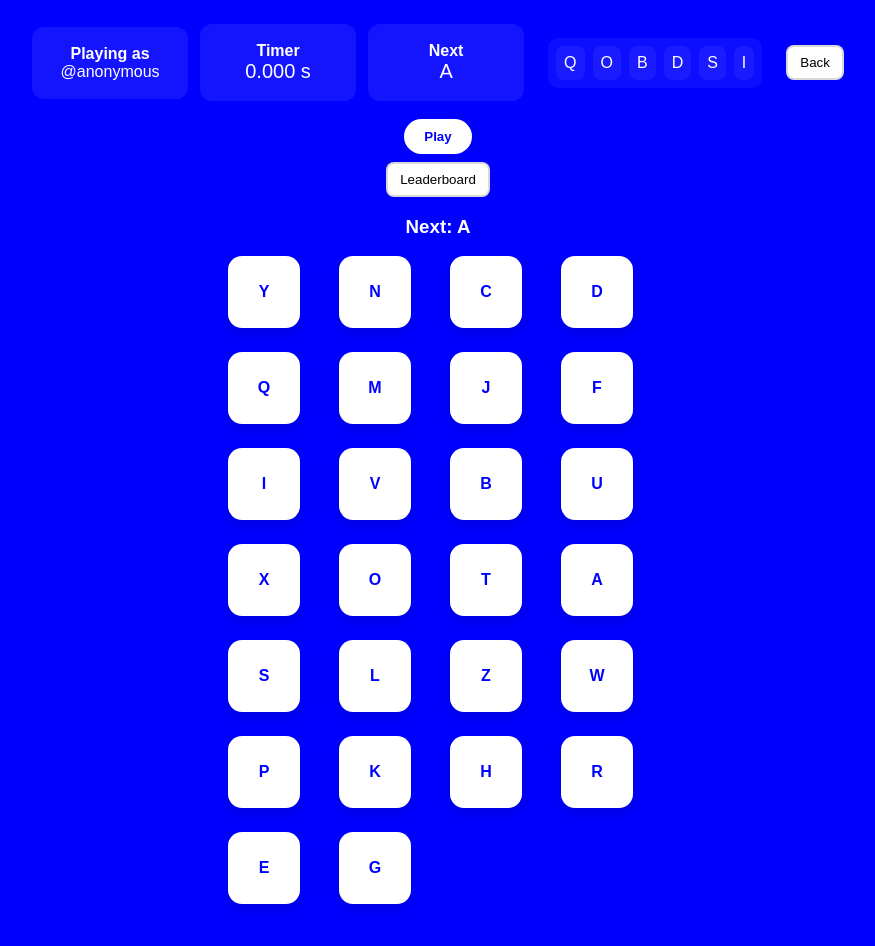
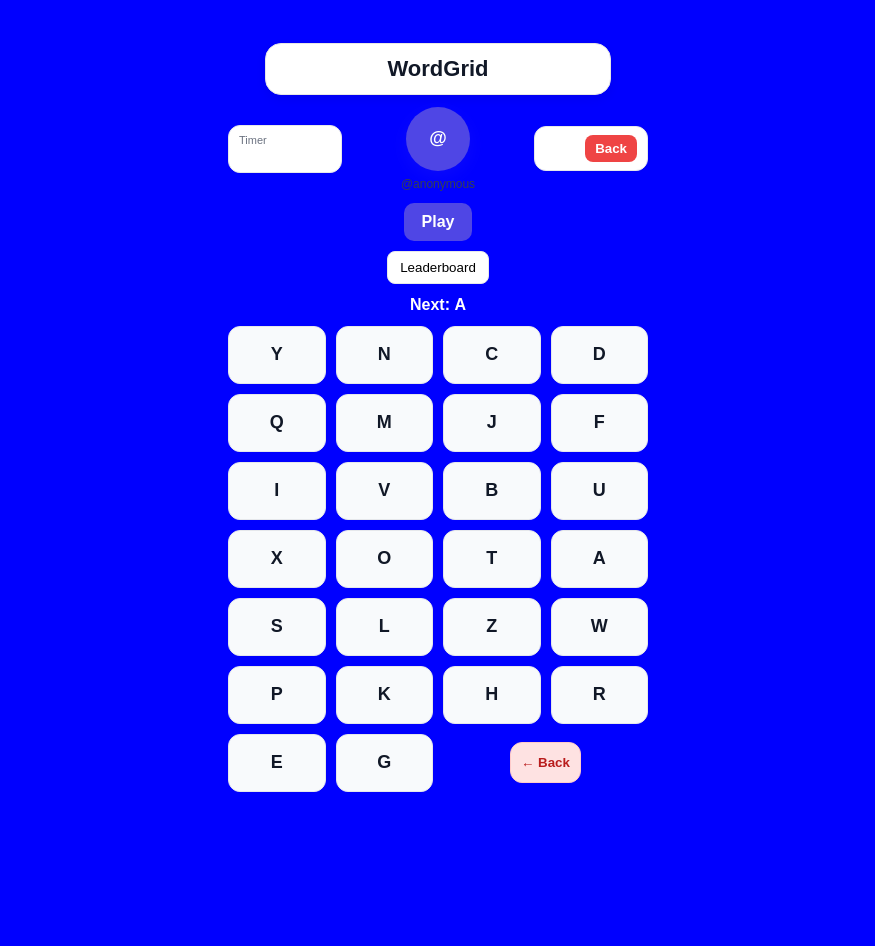
Before and after one commit to rhmarketing24/AZgame, a Next.js app: page /game in a window 1280 px wide. Shown: the whole page, without its empty margins (202-1077 px from the left). After the commit the page ends 832 px from the top, so only its background shows below. Built offline with nearby package versions, Linux system fonts and the light colour scheme; no server answers.

Commit message:
Update GameScreen.jsx

```diff
--- a/components/GameScreen.jsx
+++ b/components/GameScreen.jsx
@@ -1,15 +1,14 @@
 'use client';
-import { useEffect, useMemo, useState } from 'react';
-import { supabase } from '../lib/supabase';
+import { useEffect, useState, useRef } from 'react';
 import Countdown from './Countdown';
 import FinishScreen from './FinishScreen';
 import Link from 'next/link';
+// import { supabase } from '../lib/supabase'; // optional: uncomment if you use supabase elsewhere
 
 const ALPH = 'ABCDEFGHIJKLMNOPQRSTUVWXYZ'.split('');
 
 export default function GameScreen(){
   const [user, setUser] = useState('@anonymous');
-  const [preview, setPreview] = useState([]);
   const [nextIndex, setNextIndex] = useState(0); // 0 => 'A'
   const [shuffled, setShuffled] = useState([]);
   const [running, setRunning] = useState(false);
@@ -19,53 +18,92 @@ export default function GameScreen(){
   const [submitted, setSubmitted] = useState(false);
   const [countdown, setCountdown] = useState(false);
 
+  // UI state for marking clicked/disabled letters and wrong flashes
+  const [clickedLetters, setClickedLetters] = useState([]); // letters that were clicked correctly
+  const [wrongLetters, setWrongLetters] = useState([]); // letters currently showing wrong flash
+
+  const intervalRef = useRef(null);
+
+  // initialize board on mount (shuffle alphabet)
   useEffect(()=> {
-    // create preview & shuffle
-    setPreview(sample(ALPH, 6));
     setShuffled(shuffle(ALPH));
+    // reset other states in case of hot-reload
+    setNextIndex(0);
+    setRunning(false);
+    setStartTime(null);
+    setElapsed(0);
+    setFinished(false);
+    setSubmitted(false);
+    setClickedLetters([]);
+    setWrongLetters([]);
   },[]);
 
+  // timer effect
   useEffect(()=> {
-    let id;
     if(running){
-      id = setInterval(()=> {
+      if(intervalRef.current) clearInterval(intervalRef.current);
+      intervalRef.current = setInterval(()=> {
         setElapsed((Date.now() - startTime)/1000);
       }, 100);
     } else {
-      clearInterval(id);
+      if(intervalRef.current){ clearInterval(intervalRef.current); intervalRef.current = null; }
     }
-    return ()=> clearInterval(id);
+    return ()=> {
+      if(intervalRef.current){ clearInterval(intervalRef.current); intervalRef.current = null; }
+    };
   },[running,startTime]);
 
   const nextLetter = ALPH[nextIndex] || null;
 
-  function handleStart() {
+  function handleStart(){
+    // start countdown UI
     setCountdown(true);
   }
   function onCountdownFinish(){
     setCountdown(false);
+    // begin game
     setRunning(true);
     setStartTime(Date.now());
+    setElapsed(0);
+    setNextIndex(0);
+    setClickedLetters([]);
+    setWrongLetters([]);
+    setFinished(false);
+    setSubmitted(false);
+    // shuffle letters for fresh start
+    setShuffled(shuffle(ALPH));
   }
 
   function clickLetter(letter){
     if(!running) return;
     if(finished) return;
+    if(!letter) return; // empty slot
+    // prevent re-clicking already-correct-letter
+    if(clickedLetters.includes(letter)) return;
+
     if(letter === nextLetter){
-      // correct
-      setNextIndex(i => i+1);
-      // mark letter visually by regenerating shuffled with class - handled via state
-      setShuffled(s => s.filter(x => x!==letter));
-      if(nextIndex+1 >= ALPH.length){
-        // finished
-        setRunning(false);
-        setFinished(true);
-        setElapsed((Date.now() - startTime)/1000);
-      }
+      // correct click
+      setClickedLetters(prev => [...prev, letter]);
+      setNextIndex(i => {
+        const ni = i + 1;
+        // check finish condition
+        if(ni >= ALPH.length){
+          // finished
+          setRunning(false);
+          setFinished(true);
+          setElapsed((Date.now() - startTime)/1000);
+        }
+        return ni;
+      });
     } else {
-      // wrong feedback: briefly mark wrong (managed via temp state)
-      const el = document.getElementById('l-'+letter);
-      if(el){ el.classList.add('wrong'); setTimeout(()=>el.classList.remove('wrong'),500); }
+      // wrong click: mark temporarily
+      setWrongLetters(prev => {
+        if(prev.includes(letter)) return prev;
+        return [...prev, letter];
+      });
+      setTimeout(()=> {
+        setWrongLetters(prev => prev.filter(x => x !== letter));
+      }, 500);
     }
   }
 
@@ -84,7 +122,6 @@ export default function GameScreen(){
 
   function retry(){
     // reset
-    setPreview(sample(ALPH,6));
     setShuffled(shuffle(ALPH));
     setNextIndex(0);
     setRunning(false);
@@ -92,47 +129,204 @@ export default function GameScreen(){
     setElapsed(0);
     setFinished(false);
     setSubmitted(false);
+    setClickedLetters([]);
+    setWrongLetters([]);
+    setCountdown(false);
   }
 
+  // Build 7x4 grid from shuffled letters (first 26 letters fill first 26 slots, rest empty)
+  function makeGridFromShuffled(arr){
+    const items = [...arr];
+    while(items.length < 28) items.push(''); // pad to 28
+    const rows = [];
+    for(let i=0;i<7;i++){
+      rows.push(items.slice(i*4, i*4 + 4));
+    }
+    return rows;
+  }
+
+  // helper to get user initials
+  const initials = (user || '@').split(' ').map(s=>s[0]||'').slice(0,2).join('').toUpperCase();
+
   return (
-    <div className="container">
-      <div style={{maxWidth:900,width:'100%'}}>
-        <div className="top-row">
-          <div className="card"><strong>Playing as</strong><div>{user}</div></div>
-          <div className="card"><strong>Timer</strong><div style={{fontSize:20}}>{running ? elapsed.toFixed(3)+' s' : '0.000 s'}</div></div>
-          <div className="card"><strong>Next</strong><div style={{fontSize:20}}>{nextLetter||'-'}</div></div>
-          <div className="preview" style={{marginLeft:12}}>
-            {preview.map(p=> <div key={p} style={{padding:8, borderRadius:8, background:'rgba(255,255,255,0.06)'}}>{p}</div>)}
-          </div>
-          <div style={{marginLeft:12}}><Link href="/"><button className="small-btn">Back</button></Link></div>
+    <div className="container" style={{padding:16, display:'flex', justifyContent:'center'}}>
+      <div style={{width:'100%', maxWidth:420}}>
+        {/* App name box */}
+        <div style={{
+          margin:'12px auto',
+          maxWidth:320,
+          background:'#fff',
+          borderRadius:16,
+          padding:12,
+          boxShadow:'0 4px 12px rgba(0,0,0,0.06)',
+          border:'1px solid #e6e6e6',
+          textAlign:'center'
+        }}>
+          <h1 style={{margin:0, fontSize:22, fontWeight:800, color:'#111827'}}>WordGrid</h1>
         </div>
 
-        {countdown && <div style={{display:'flex',justifyContent:'center',marginTop:12}}><Countdown start={3} onFinish={onCountdownFinish} /></div>}
+        {/* Top row: Timer | Avatar+username | Back */}
+        <div style={{display:'grid', gridTemplateColumns:'1fr auto 1fr', gap:12, alignItems:'center', marginBottom:12}}>
+          {/* Timer (left slim) */}
+          <div style={{display:'flex', justifyContent:'flex-start'}}>
+            <div style={{
+              minWidth:92,
+              background:'#fff',
+              borderRadius:12,
+              padding:'8px 10px',
+              border:'1px solid #e5e7eb',
+              boxShadow:'0 1px 3px rgba(0,0,0,0.03)'
+            }}>
+              <div style={{fontSize:11, color:'#6b7280'}}>Timer</div>
+              <div style={{fontSize:16, fontWeight:700}}>{running ? elapsed.toFixed(3)+' s' : (finished ? elapsed.toFixed(3)+' s' : '0.000 s')}</div>
+            </div>
+          </div>
 
-        {!running && !finished && !countdown && (
-          <div style={{textAlign:'center', marginTop:18}}>
-            <button className="btn" onClick={handleStart}>Play</button>
-            <div style={{marginTop:8}}><Link href="/leaderboard"><button className="small-btn">Leaderboard</button></Link></div>
+          {/* Avatar center */}
+          <div style={{display:'flex', flexDirection:'column', alignItems:'center'}}>
+            <div style={{
+              height:64, width:64, borderRadius:999, background:'#4f46e5',
+              display:'flex', alignItems:'center', justifyContent:'center',
+              color:'#fff', fontWeight:800, fontSize:18, boxShadow:'0 6px 18px rgba(79,70,229,0.14)'
+            }}>
+              {initials}
+            </div>
+            <div style={{marginTop:6, fontSize:12, color:'#374151'}}>{user}</div>
+          </div>
+
+          {/* Back (right slim) */}
+          <div style={{display:'flex', justifyContent:'flex-end'}}>
+            <div style={{
+              minWidth:92,
+              display:'flex', justifyContent:'flex-end',
+              background:'#fff', borderRadius:12, padding:'8px 10px',
+              border:'1px solid #e5e7eb', boxShadow:'0 1px 3px rgba(0,0,0,0.03)'
+            }}>
+              <Link href="/">
+                <button style={{
+                  background:'#ef4444', color:'#fff', border:'none', padding:'6px 10px',
+                  borderRadius:8, fontWeight:700, cursor:'pointer'
+                }}>
+                  Back
+                </button>
+              </Link>
+            </div>
+          </div>
+        </div>
+
+        {/* Countdown */}
+        {countdown && (
+          <div style={{display:'flex', justifyContent:'center', marginTop:8}}>
+            <Countdown start={3} onFinish={onCountdownFinish} />
           </div>
         )}
 
-        <div style={{textAlign:'center', marginTop:18}}>
-          <h3>Next: {nextLetter||'—'}</h3>
+        {/* Play / Leaderboard area (shown when not running and not finished and not in countdown) */}
+        {!running && !finished && !countdown && (
+          <div style={{textAlign:'center', marginTop:8}}>
+            <button onClick={handleStart} style={{
+              background:'#4f46e5', color:'#fff', border:'none', padding:'10px 18px',
+              borderRadius:10, fontWeight:800, fontSize:16, cursor:'pointer'
+            }}>
+              Play
+            </button>
+            <div style={{marginTop:10}}>
+              <Link href="/leaderboard"><button style={{
+                background:'#fff', border:'1px solid #e5e7eb', padding:'8px 12px', borderRadius:8, cursor:'pointer'
+              }}>Leaderboard</button></Link>
+            </div>
+          </div>
+        )}
+
+        {/* Current Next indicator */}
+        <div style={{textAlign:'center', marginTop:12}}>
+          <h3 style={{margin:0, fontSize:16}}>Next: <span style={{fontWeight:800}}>{nextLetter || '—'}</span></h3>
         </div>
 
-        <div className="board" style={{marginTop:10}}>
-          {shuffled.map(letter=> (
-            <div id={'l-'+letter} key={letter} className={'letter'} onClick={()=>clickLetter(letter)}>{letter}</div>
+        {/* Board: 7 rows x 4 cols */}
+        <div style={{marginTop:12}}>
+          { makeGridFromShuffled(shuffled).map((row, rIdx) => (
+            <div key={rIdx} style={{display:'grid', gridTemplateColumns:'repeat(4,1fr)', gap:10, marginBottom:10}}>
+              {row.map((cell, cIdx) => {
+                const isLastRow = rIdx === 6;
+                // last row: cells 0 & 1 normal, cells 2+3 -> Back button spanning 2 cols (we render at cIdx===3)
+                if(isLastRow && cIdx === 2) return null;
+                if(isLastRow && cIdx === 3){
+                  return (
+                    <div key={'back-'+rIdx} style={{gridColumn:'span 2', display:'flex', alignItems:'center', justifyContent:'center'}}>
+                      <Link href="/"><button style={{
+                        padding:'12px 10px',
+                        borderRadius:12,
+                        background:'#fee2e2',
+                        border:'1px solid #fecaca',
+                        width:'100%',
+                        fontWeight:700,
+                        color:'#b91c1c'
+                      }}>← Back</button></Link>
+                    </div>
+                  );
+                }
+
+                const letter = cell;
+                const isClicked = letter && clickedLetters.includes(letter);
+                const isWrong = letter && wrongLetters.includes(letter);
+                const isDisabled = !letter || isClicked;
+
+                const baseStyle = {
+                  height:56,
+                  borderRadius:12,
+                  border:'1px solid #e5e7eb',
+                  display:'flex',
+                  alignItems:'center',
+                  justifyContent:'center',
+                  fontSize:18,
+                  fontWeight:800,
+                  userSelect:'none',
+                  cursor: letter && !isDisabled ? 'pointer' : 'default',
+                  transition:'background 180ms, transform 120ms',
+                  background: '#f8fafc',
+                  color:'#111827'
+                };
+
+                if(isClicked){
+                  baseStyle.background = '#d1fae5'; // light green
+                } else if(isWrong){
+                  baseStyle.background = '#fee2e2'; // light red flash
+                }
+
+                return (
+                  <div
+                    key={cIdx}
+                    id={letter ? 'l-'+letter : `empty-${rIdx}-${cIdx}`}
+                    onClick={()=> clickLetter(letter)}
+                    style={baseStyle}
+                    aria-disabled={isDisabled}
+                  >
+                    {letter || ''}
+                  </div>
+                );
+              })}
+            </div>
           ))}
         </div>
 
-        {finished && <FinishScreen time={elapsed} onSubmit={submitScore} onRetry={retry} onBack={()=>{location.href='/'}} submitted={submitted} />}
+        {/* Finish screen */}
+        {finished && (
+          <FinishScreen
+            time={elapsed}
+            onSubmit={submitScore}
+            onRetry={retry}
+            onBack={()=> { location.href = '/'; }}
+            submitted={submitted}
+          />
+        )}
+
       </div>
     </div>
   );
 }
 
-// small helpers
+/* Helpers: shuffle */
 function shuffle(arr){
   const a = [...arr];
   for(let i=a.length-1;i>0;i--){
@@ -141,7 +335,3 @@ function shuffle(arr){
   }
   return a;
 }
-function sample(arr,n){
-  const s = shuffle(arr);
-  return s.slice(0,n);
-}
```
